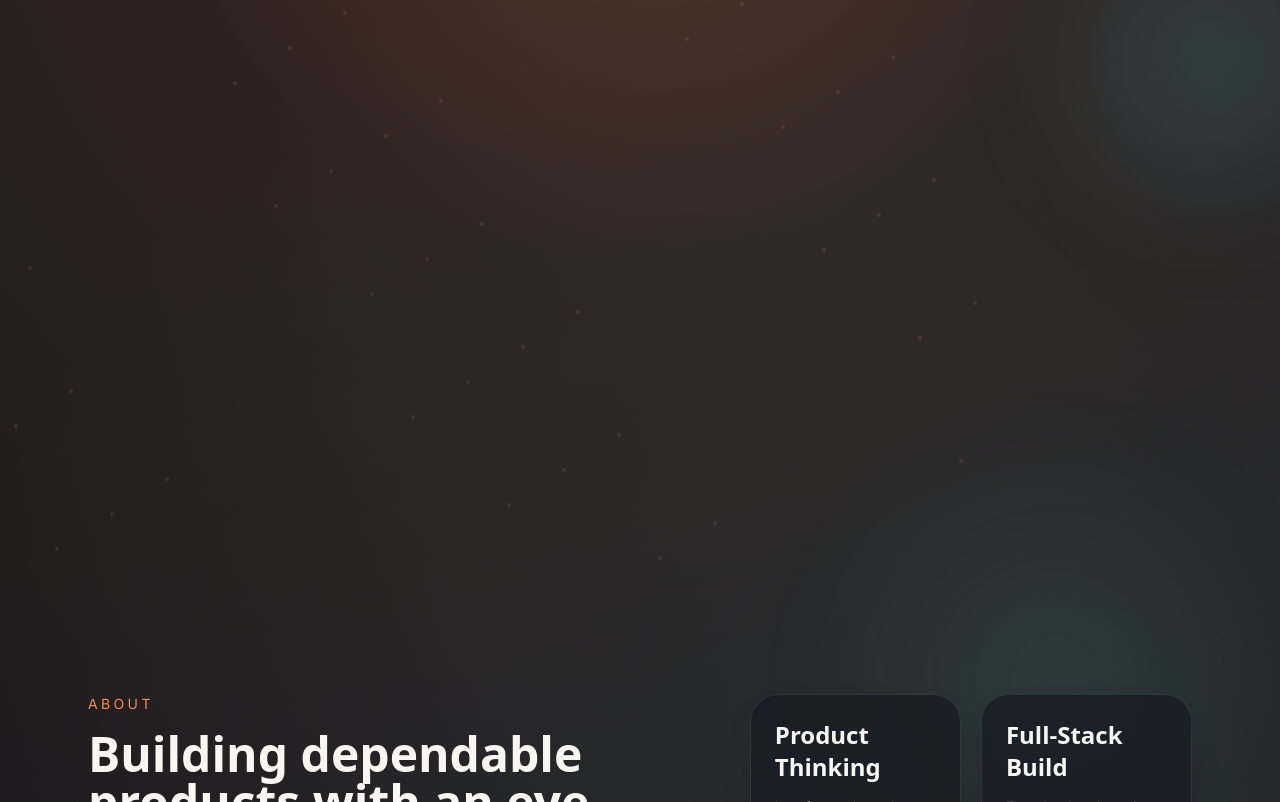
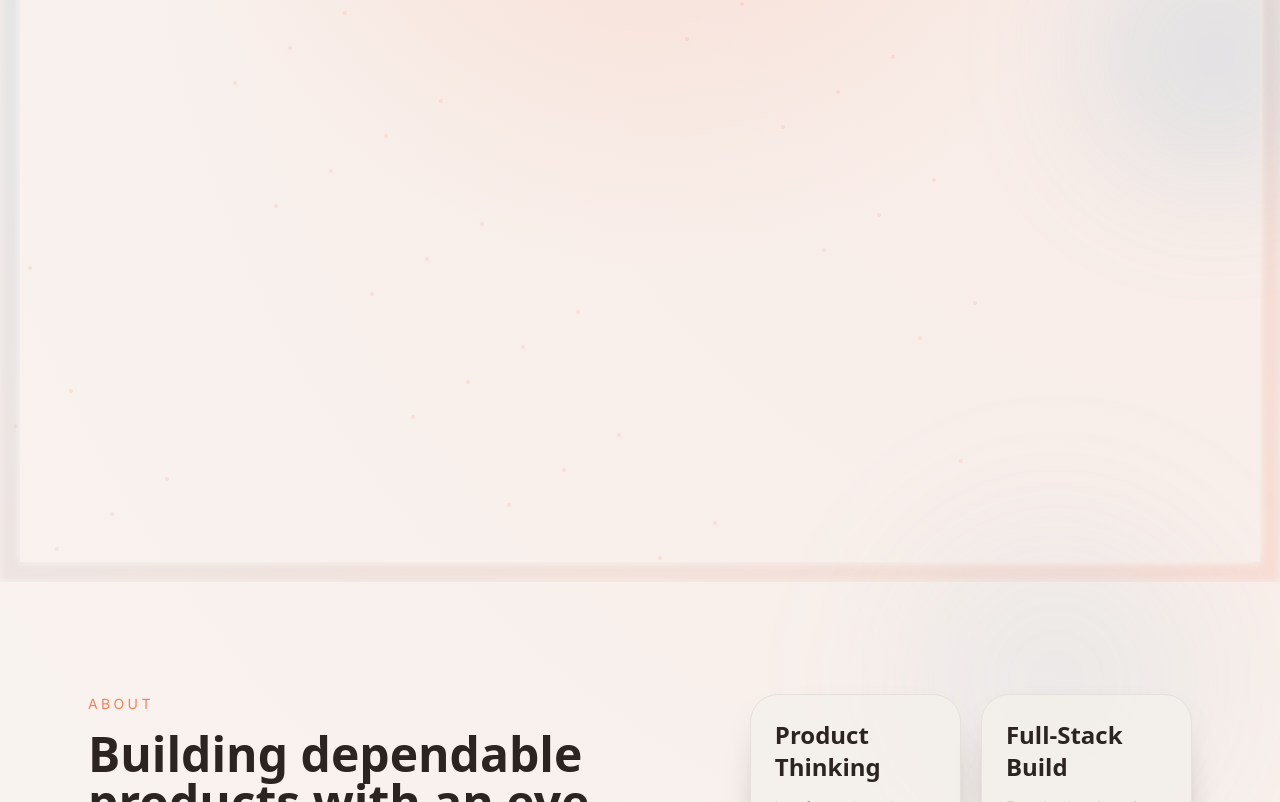
Before and after one commit to KIRA2104/Portfolio-Website, a React (Vite) app: page / in a window 1280 px wide. Shown: the part 218-1020 px from the top of the page. Built offline with nearby package versions, Linux system fonts and the light colour scheme; a small style sheet from the web is missing.

Commit message:
refactor: update design system with light theme, refined typography, and enhanced cursor interactions

```diff
--- a/src/App.tsx
+++ b/src/App.tsx
@@ -18,6 +18,7 @@ function App() {
 
   return (
     <>
+      <div className="frame-vignette" />
       {/* Custom cursor - desktop only */}
       <div className="custom-cursor-dot" ref={primaryRef} />
       <div className="custom-cursor-ring" ref={secondaryRef} />
--- a/src/components/layout/Footer.tsx
+++ b/src/components/layout/Footer.tsx
@@ -31,7 +31,7 @@ export function Footer() {
                 href="https://github.com/KIRA2104"
                 target="_blank"
                 rel="noopener noreferrer"
-                className="rounded-full border border-border bg-surface/60 p-2 text-foreground-secondary transition-colors hover:border-primary/20 hover:bg-surface hover:text-foreground"
+                className="flex h-11 w-11 items-center justify-center rounded-full border border-border bg-surface/60 text-foreground-secondary transition-all hover:border-primary/20 hover:bg-surface hover:text-foreground"
                 aria-label="GitHub"
               >
                 <Code size={20} />
@@ -42,7 +42,7 @@ export function Footer() {
                 href="https://linkedin.com/in/gauravtalele"
                 target="_blank"
                 rel="noopener noreferrer"
-                className="rounded-full border border-border bg-surface/60 p-2 text-foreground-secondary transition-colors hover:border-primary/20 hover:bg-surface hover:text-foreground"
+                className="flex h-11 w-11 items-center justify-center rounded-full border border-border bg-surface/60 text-foreground-secondary transition-all hover:border-primary/20 hover:bg-surface hover:text-foreground"
                 aria-label="LinkedIn"
               >
                 <BriefcaseBusiness size={20} />
@@ -51,7 +51,7 @@ export function Footer() {
             <Magnetic>
               <a
                 href="mailto:talelegaurav01@gmail.com"
-                className="rounded-full border border-border bg-surface/60 p-2 text-foreground-secondary transition-colors hover:border-primary/20 hover:bg-surface hover:text-foreground"
+                className="flex h-11 w-11 items-center justify-center rounded-full border border-border bg-surface/60 text-foreground-secondary transition-all hover:border-primary/20 hover:bg-surface hover:text-foreground"
                 aria-label="Email"
               >
                 <Mail size={20} />
--- a/src/components/sections/Contact.tsx
+++ b/src/components/sections/Contact.tsx
@@ -58,7 +58,7 @@ export function Contact() {
               href="https://github.com/KIRA2104"
               target="_blank"
               rel="noopener noreferrer"
-              className="rounded-full border border-border bg-background/30 p-4 text-foreground-secondary transition-all hover:border-primary/30 hover:bg-background hover:scale-110 hover:text-foreground"
+              className="flex h-14 w-14 items-center justify-center rounded-full border border-border bg-background/30 text-foreground-secondary transition-all hover:border-primary/30 hover:bg-background hover:scale-110 hover:text-foreground"
               aria-label="GitHub"
             >
               <Code size={24} />
@@ -69,7 +69,7 @@ export function Contact() {
               href="https://linkedin.com/in/gauravtalele"
               target="_blank"
               rel="noopener noreferrer"
-              className="rounded-full border border-border bg-background/30 p-4 text-foreground-secondary transition-all hover:border-primary/30 hover:bg-background hover:scale-110 hover:text-foreground"
+              className="flex h-14 w-14 items-center justify-center rounded-full border border-border bg-background/30 text-foreground-secondary transition-all hover:border-primary/30 hover:bg-background hover:scale-110 hover:text-foreground"
               aria-label="LinkedIn"
             >
               <BriefcaseBusiness size={24} />
--- a/src/components/sections/Hero.tsx
+++ b/src/components/sections/Hero.tsx
@@ -1,11 +1,10 @@
 import { motion, useScroll, useTransform } from "framer-motion"
 import { ChevronDown } from "lucide-react"
-import { useTypewriter } from "@/hooks/useTypewriter"
 import { Button } from "@/components/ui/Button"
 import { Magnetic } from "@/components/ui/Magnetic"
 import { useRef } from "react"
 
-const titles = ["Full Stack Developer", "UI Engineer", ".NET Developer", "AI/ML Enthusiast"]
+
 const particles = Array.from({ length: 50 }, (_, index) => ({
   id: index,
   x: (index * 137) % 1000,
@@ -15,7 +14,6 @@ const particles = Array.from({ length: 50 }, (_, index) => ({
 }))
 
 export function Hero() {
-  const currentTitle = useTypewriter(titles, 100, 50, 2000)
   const containerRef = useRef<HTMLDivElement>(null)
   const { scrollY } = useScroll()
   const y = useTransform(scrollY, [0, 500], [0, 200])
@@ -66,9 +64,9 @@ export function Hero() {
       <div className="relative z-10 mx-auto flex w-full max-w-6xl flex-col gap-16 lg:flex-row lg:items-end lg:justify-between">
         <div className="max-w-4xl">
 
-        <h1 className="text-5xl md:text-7xl lg:text-8xl font-heading font-bold text-foreground tracking-tight flex flex-wrap gap-x-4 md:gap-x-6">
+        <h1 className="text-6xl md:text-8xl lg:text-[10rem] font-heading font-black text-foreground tracking-[-0.04em] leading-[0.85] flex flex-wrap gap-x-4 md:gap-x-6">
           {words.map((word, wordIndex) => (
-            <span key={wordIndex} className="inline-block overflow-hidden py-2 -my-2">
+            <span key={wordIndex} className="inline-block overflow-hidden py-4 -my-4">
               <span className="flex">
                 {word.split("").map((char, charIndex) => (
                   <motion.span
@@ -76,9 +74,9 @@ export function Hero() {
                     initial={{ y: "100%" }}
                     animate={{ y: 0 }}
                     transition={{
-                      duration: 0.8,
-                      delay: 0.2 + (wordIndex * word.length + charIndex) * 0.04,
-                      ease: [0.33, 1, 0.68, 1],
+                      duration: 1.2,
+                      delay: 0.1 + (wordIndex * word.length + charIndex) * 0.03,
+                      ease: [0.22, 1, 0.36, 1],
                     }}
                     className="inline-block"
                   >
@@ -93,12 +91,11 @@ export function Hero() {
         <motion.div
           initial={{ opacity: 0, y: 20 }}
           animate={{ opacity: 1, y: 0 }}
-          transition={{ duration: 0.6, delay: 1.2 }}
-          className="mt-6"
+          transition={{ duration: 0.8, delay: 1 }}
+          className="mt-8"
         >
-          <p className="text-xl md:text-2xl text-foreground-secondary font-mono min-h-[32px]">
-            {currentTitle}
-            <span className="animate-pulse">|</span>
+          <p className="text-2xl md:text-4xl text-foreground font-medium tracking-tight max-w-3xl">
+            Building digital products, polished interfaces, and AI systems.
           </p>
         </motion.div>
 
--- a/src/hooks/useCursor.ts
+++ b/src/hooks/useCursor.ts
@@ -1,4 +1,4 @@
-import { useEffect, useRef, useState } from "react"
+import { useEffect, useRef } from "react"
 
 export function useCursor() {
   const primaryRef = useRef<HTMLDivElement>(null)
@@ -6,7 +6,8 @@ export function useCursor() {
   const cursorPos = useRef<{ x: number; y: number } | null>(null)
   const primaryPos = useRef({ x: 0, y: 0 })
   const secondaryPos = useRef({ x: 0, y: 0 })
-  const [isHovered, setIsHovered] = useState(false)
+  const isHovered = useRef(false)
+  const isTextHovered = useRef(false)
 
   useEffect(() => {
     const onMouseMove = (e: MouseEvent) => {
@@ -21,8 +22,8 @@ export function useCursor() {
       }
 
       const target = e.target as HTMLElement
-      const isInteractive = target.closest("button, a, [role='button']")
-      setIsHovered(!!isInteractive)
+      isHovered.current = !!target.closest("button, a, [role='button']")
+      isTextHovered.current = !!target.closest("h1, h2, h3, p, span, li, a") && !isHovered.current
     }
 
     const animate = () => {
@@ -31,35 +32,54 @@ export function useCursor() {
         return
       }
 
-      // Primary Circle (Faster)
+      const hovered = isHovered.current
+      const textHovered = isTextHovered.current
+      const isInteracting = hovered || textHovered
+
+      // Primary
       primaryPos.current.x += (cursorPos.current.x - primaryPos.current.x) * 0.2
       primaryPos.current.y += (cursorPos.current.y - primaryPos.current.y) * 0.2
-
       if (primaryRef.current) {
-        const scale = isHovered ? 2 : 1
+        const scale = hovered ? 2 : 1
         primaryRef.current.style.transform = `translate(${primaryPos.current.x}px, ${primaryPos.current.y}px) translate(-50%, -50%) scale(${scale})`
+        primaryRef.current.style.mixBlendMode = isInteracting ? "difference" : "normal"
+        primaryRef.current.style.background = isInteracting ? "#ffffff" : "hsl(var(--primary))"
+        primaryRef.current.style.opacity = "1"
       }
 
-      // Secondary Circle (Slower, trailing)
+      // Secondary
       secondaryPos.current.x += (cursorPos.current.x - secondaryPos.current.x) * 0.1
       secondaryPos.current.y += (cursorPos.current.y - secondaryPos.current.y) * 0.1
-
       if (secondaryRef.current) {
-        const scale = isHovered ? 0 : 1.2
+        const scale = hovered ? 0 : 1.2
         secondaryRef.current.style.transform = `translate(${secondaryPos.current.x}px, ${secondaryPos.current.y}px) translate(-50%, -50%) scale(${scale})`
+        secondaryRef.current.style.mixBlendMode = isInteracting ? "difference" : "normal"
+        secondaryRef.current.style.borderColor = isInteracting ? "#ffffff" : "hsl(var(--primary) / 0.3)"
+        secondaryRef.current.style.opacity = "1"
       }
 
       requestAnimationFrame(animate)
     }
 
+    const handleMouseDown = (e: MouseEvent) => {
+      const ripple = document.createElement("div")
+      ripple.className = "custom-cursor-ripple animate-ripple"
+      ripple.style.left = `${e.clientX}px`
+      ripple.style.top = `${e.clientY}px`
+      document.body.appendChild(ripple)
+      setTimeout(() => ripple.remove(), 600)
+    }
+
     window.addEventListener("mousemove", onMouseMove)
+    window.addEventListener("mousedown", handleMouseDown)
     const animationId = requestAnimationFrame(animate)
 
     return () => {
       window.removeEventListener("mousemove", onMouseMove)
+      window.removeEventListener("mousedown", handleMouseDown)
       cancelAnimationFrame(animationId)
     }
-  }, [isHovered])
+  }, [])
 
   return { primaryRef, secondaryRef }
 }
--- a/src/index.css
+++ b/src/index.css
@@ -4,16 +4,16 @@
 
 @layer base {
   :root {
-    --background: 222 24% 8%;
-    --surface: 221 20% 12%;
-    --surface-elevated: 220 18% 16%;
-    --border: 220 14% 22%;
-    --foreground: 38 33% 96%;
-    --foreground-secondary: 33 15% 72%;
-    --primary: 22 92% 63%;
-    --primary-foreground: 24 32% 12%;
-    --muted: 220 15% 18%;
-    --accent: 190 70% 58%;
+    --background: 30 25% 97%; /* Warm Off-White #F9F5F1 */
+    --surface: 30 25% 94%;
+    --surface-elevated: 0 0% 100%;
+    --border: 30 15% 88%;
+    --foreground: 20 15% 15%;
+    --foreground-secondary: 20 10% 40%;
+    --primary: 15 85% 65%; /* Soft Peach */
+    --primary-foreground: 30 25% 98%;
+    --muted: 30 15% 92%;
+    --accent: 200 50% 60%; /* Soft Blue */
 
     --font-sans: "Inter", system-ui, -apple-system, sans-serif;
     --font-heading: "Geist", system-ui, -apple-system, sans-serif;
@@ -42,16 +42,32 @@
   html {
     scroll-behavior: smooth;
     background: hsl(var(--background));
+    cursor: none !important;
   }
 
   body {
     @apply bg-background text-foreground font-sans antialiased;
     font-feature-settings: "rlig" 1, "calt" 1;
     min-height: 100vh;
+    cursor: none !important;
     background-image:
-      radial-gradient(circle at top, hsl(var(--primary) / 0.18), transparent 28%),
-      radial-gradient(circle at 85% 18%, hsl(var(--accent) / 0.12), transparent 22%),
-      linear-gradient(180deg, hsl(var(--background)), hsl(var(--background)));
+      radial-gradient(circle at 100% 0%, hsl(var(--primary) / 0.1), transparent 40%),
+      radial-gradient(circle at 0% 100%, hsl(var(--accent) / 0.1), transparent 40%);
+  }
+
+  .frame-vignette {
+    position: fixed;
+    inset: 0;
+    pointer-events: none;
+    z-index: 100;
+    border: 1.25rem solid transparent;
+    background-image: linear-gradient(hsl(var(--background)), hsl(var(--background))),
+                      linear-gradient(to bottom right, hsl(var(--accent)/0.15), hsl(var(--primary)/0.15));
+    background-origin: border-box;
+    background-clip: content-box, border-box;
+    mask: linear-gradient(#fff 0 0) content-box, linear-gradient(#fff 0 0);
+    mask-composite: exclude;
+    filter: blur(4px);
   }
 
   ::selection {
@@ -72,7 +88,6 @@
   pointer-events: none;
   z-index: 9999;
   opacity: 0;
-  mix-blend-mode: screen;
 }
 
 .custom-cursor-ring {
@@ -81,13 +96,46 @@
   left: 0;
   width: 24px;
   height: 24px;
-  background: hsl(var(--accent) / 0.6);
+  background: transparent;
+  border: 1px solid hsl(var(--primary) / 0.3);
   border-radius: 50%;
   pointer-events: none;
   z-index: 9998;
   opacity: 0;
-  mix-blend-mode: screen;
-  filter: blur(2px);
+}
+
+.custom-cursor-ripple {
+  position: fixed;
+  top: 0;
+  left: 0;
+  width: 40px;
+  height: 40px;
+  border: 2px solid hsl(var(--primary));
+  border-radius: 50%;
+  pointer-events: none;
+  z-index: 9997;
+  opacity: 0;
+  transform: translate(-50%, -50%) scale(0.5);
+}
+
+@keyframes ripple-effect {
+  0% {
+    transform: translate(-50%, -50%) scale(0.5);
+    opacity: 0.8;
+  }
+  100% {
+    transform: translate(-50%, -50%) scale(2);
+    opacity: 0;
+  }
+}
+
+.animate-ripple {
+  animation: ripple-effect 0.6s ease-out forwards;
+}
+
+/* Ensure interactive elements don't show the default cursor */
+a, button, [role="button"] {
+  cursor: none !important;
 }
 @media (pointer: coarse), (max-width: 768px) {
   .custom-cursor-dot,
```
Also changed, not shown: src/components/layout/Navbar.tsx (+8 -3 lines).
